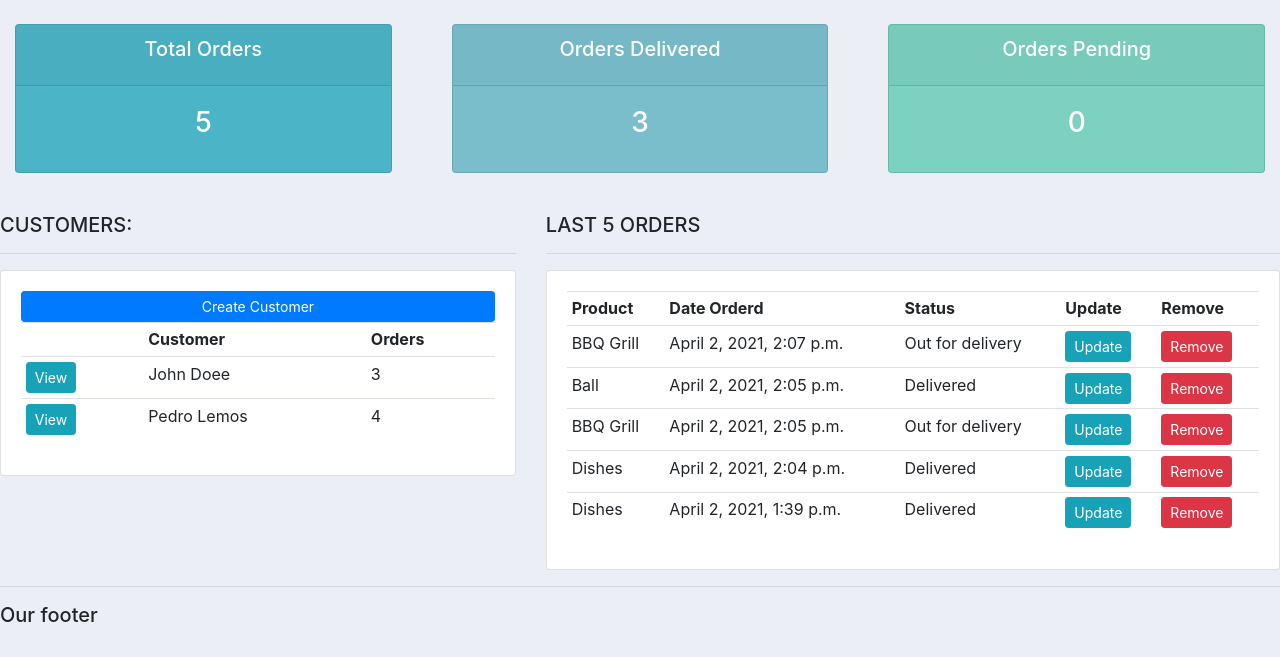
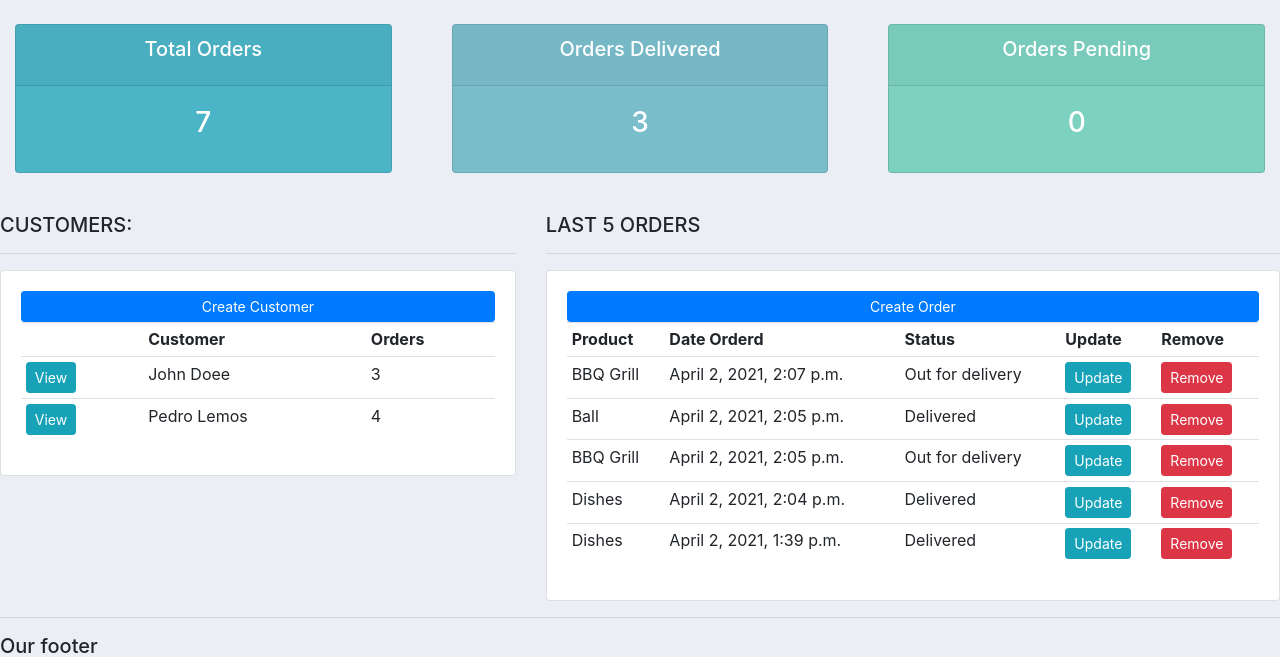
Before and after one commit to theorivero/DjangoCRM, a Django app: page / in a window 1280 px wide. Shown: the part 66-723 px from the top of the page. Run offline with Django 3.2, Linux system fonts and the light colour scheme; a user stored in the database is signed in; data comes from the database, SQL or seed files in the repository; both versions use the stored data as it was after the commit; some libraries are stand-ins or nearby versions.

Commit message:
add update and create a single order and fix total orders bug

```diff
--- a/crm/accounts/templates/accounts/dashboard.html
+++ b/crm/accounts/templates/accounts/dashboard.html
@@ -34,6 +34,7 @@
 		<h5>LAST 5 ORDERS</h5>
 		<hr>
 		<div class="card card-body">
+			<a class="btn btn-primary  btn-sm btn-block" href="{% url 'create_one_order' %}">Create Order</a>
 			<table class="table table-sm">
 				<tr>
 					<th>Product</th>
--- a/crm/accounts/templates/accounts/status.html
+++ b/crm/accounts/templates/accounts/status.html
@@ -8,7 +8,7 @@
 			  		<h5 class="card-title">Total Orders</h5>
 			  	</div>
 			  	<div class="card-body">
-			    	<h3 class="card-title">{{ orders.count }}</h3>
+			    	<h3 class="card-title">{{ count_orders }}</h3>
 			  	</div>
 			</div>
 		</div>
--- a/crm/accounts/urls.py
+++ b/crm/accounts/urls.py
@@ -15,6 +15,7 @@ urlpatterns = [
     path('create_order/<str:pk>', views.createOrder, name='create_order'),
     path('update_order/<str:pk>', views.updateOrder, name='update_order'),
     path('delete_order/<str:pk>', views.deleteOrder, name='delete_order'),
+    path('create_one_order/', views.createSingleOrder, name='create_one_order'),
 
     path('create_customer/', views.createCustomer, name='create_customer'),
     path('update_customer/<str:pk>', views.updateCustomer, name='update_customer'),
--- a/crm/accounts/views.py
+++ b/crm/accounts/views.py
@@ -58,7 +58,7 @@ def logoutUser(request):
 def home(request):
 	customers = Customer.objects.all()
 	orders = Order.objects.all().order_by('-date_created')[:5]
-
+	count_orders = Order.objects.all().count()
 	delivered = Order.objects.filter(status='Delivered')
 	pending = Order.objects.filter(status='Pending')
 
@@ -66,7 +66,8 @@ def home(request):
 		"customers" : customers,
 		"orders" : orders,
 		"delivered" : delivered,
-		"pending" : pending
+		"pending" : pending,
+		"count_orders" : count_orders
 
 	}
 	return render(request, 'accounts/dashboard.html', context)
@@ -122,8 +123,20 @@ def updateOrder(request, pk):
 
 	context = {'form': form}
 
-	return render(request, 'accounts/order_form.html', context)
+	return render(request, 'accounts/single_order_form.html', context)
 
+
+@login_required(login_url='login')
+def createSingleOrder(request):
+	form = OrderForm()
+
+	if request.method == 'POST':
+		form = OrderForm(request.POST)
+		if form.is_valid():
+			form.save()
+			return redirect('/')
+	context = {'form':form}
+	return render(request, 'accounts/single_order_form.html', context)
 
 @login_required(login_url='login')
 def deleteOrder(request, pk):
```
Also changed, not shown: crm/accounts/templates/accounts/single_order_form.html (added, +17 -0 lines), crm/db.sqlite3.
